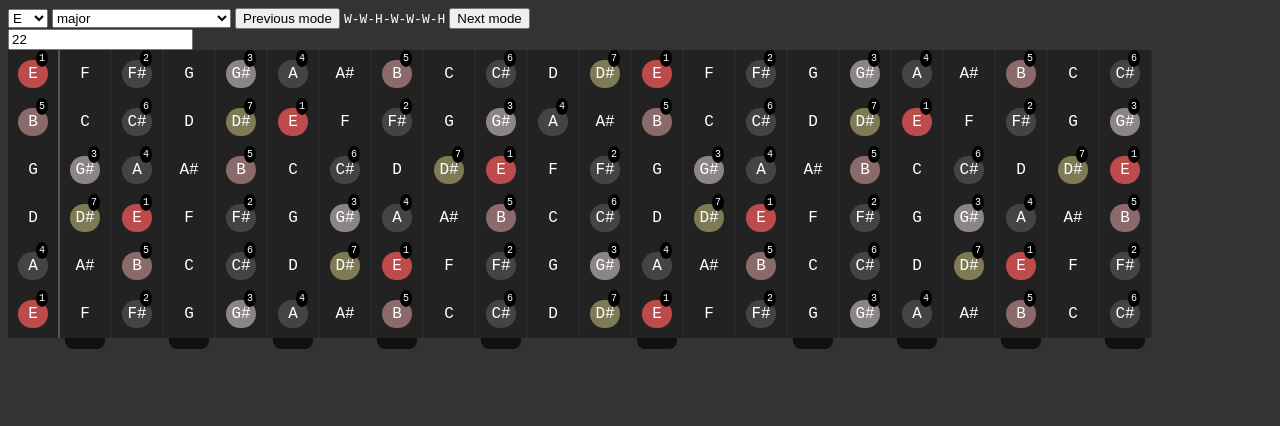
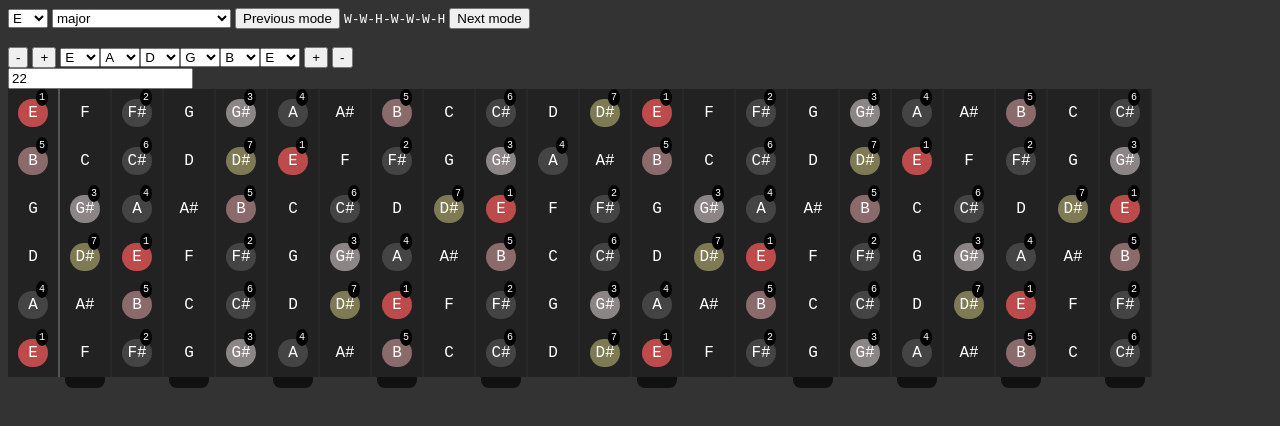
Before and after one commit to dalailomo/musicapp-svelta, a SvelteKit app: page / in a window 1280 px wide. Shown: the top 426 px of the page. Built offline with nearby package versions, Linux system fonts and the light colour scheme.

Commit message:
tunning shenannigans

```diff
--- a/src/components/Guitar.svelte
+++ b/src/components/Guitar.svelte
@@ -4,13 +4,16 @@
 	import ScaleSelectorController from './Guitar/ScaleSelectorController.svelte';
 	import ScaleModeSelector from './Guitar/ScaleModeSelector.svelte'
 	import Fretboard from './Guitar/Fretboard.svelte';
+	import TuningSelector from './Guitar/TuningSelector.svelte';
 
 	let root = NOTES[4];
 	let scaleName: ScaleName = 'major';
 	let steps = 22;
+	let tunningNotes: Note[] = ["E", "A", "D", "G", "B", "E"];
 
+	$: tunning = tunningNotes.map((note: Note) => NOTES.indexOf(note));
 	$: scale = SCALE[scaleName];
-	$: items = createFretboardMatrix(root, scale, steps, [4, 9, 2, 7, 11, 4]).reverse();
+	$: items = createFretboardMatrix(root, scale, steps,tunning).reverse();
 
 	function onScaleChange(event: CustomEvent) {
 		scaleName = event.detail.scaleName;
@@ -21,6 +24,10 @@
 		scale = [...event.detail];
 	}
 
+	function onTuneChange(event: CustomEvent) {
+		tunningNotes = [...event.detail]
+	}
+
 	function onFretboardLengthChange(event: CustomEvent) {
 		steps = event.detail;
 	}
@@ -29,6 +36,7 @@
 <div>
 	<ScaleSelectorController {root} {scaleName} on:input={onScaleChange} />
 	<ScaleModeSelector {scale} on:mode-selected={onScaleModeChange} />
+	<TuningSelector {tunningNotes} on:on-tune-change={onTuneChange} />
 	<br />
 	<Fretboard {steps} {items} on:input={onFretboardLengthChange} />
 </div>
--- /dev/null
+++ b/src/components/Guitar/TuningSelector.svelte
@@ -0,0 +1,56 @@
+<script lang="ts">
+	import { NOTES } from '$lib/consts';
+	import { createEventDispatcher } from 'svelte';
+	const dispatch = createEventDispatcher();
+
+    export let tunningNotes: Note[];
+
+	const noteList: Note[] = NOTES;
+
+    function onTuneChanged(i: number, { value }: any) {
+        const localTunning = [...tunningNotes];
+        localTunning[i] = value
+        dispatch('on-tune-change', localTunning);
+    }
+
+    function onUnshiftString() {
+        const localTunning = [...tunningNotes];
+        localTunning.unshift("C")
+        dispatch('on-tune-change', localTunning);
+    }
+
+    function onShiftString() {
+        const localTunning = [...tunningNotes];
+        localTunning.shift()
+        dispatch('on-tune-change', localTunning);
+    }
+
+    function onPushString() {
+        const localTunning = [...tunningNotes];
+        localTunning.push("C")
+        dispatch('on-tune-change', localTunning);
+    }
+
+    function onPopString() {
+        const localTunning = [...tunningNotes];
+        localTunning.pop()
+        dispatch('on-tune-change', localTunning);
+    }
+</script>
+<br>
+<br>
+<button on:click={onShiftString}>-</button>
+<button on:click={onUnshiftString}>+</button>
+
+{#each tunningNotes as note, tunningIndex}
+    <select bind:value={note} on:change={(e) => onTuneChanged(tunningIndex, e.target)}>
+        {#each noteList as noteListName}
+            <option value={noteListName}>
+                {noteListName}
+            </option>
+        {/each}
+    </select>
+{/each}
+
+<button on:click={onPushString}>+</button>
+<button on:click={onPopString}>-</button>
```
Also changed, not shown: 1 other file (tests, documents, lock files or other folders).
